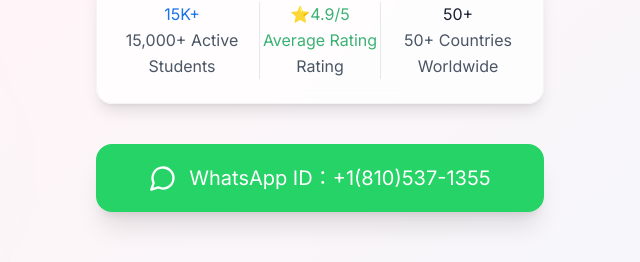
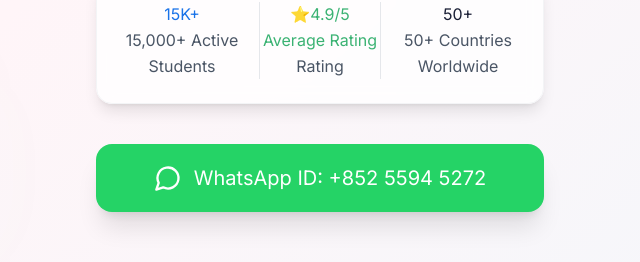
Before and after one commit to AYOU-cell/tk1.19, a React (Vite) app: page / in a window 1280 px wide. Shown: the part 974-1236 px from the top of the page, without its empty margins (320-960 px from the left). Built offline with nearby package versions, Linux system fonts and the light colour scheme.

Commit message:
Update HeroSection.tsx

```diff
--- a/src/components/HeroSection.tsx
+++ b/src/components/HeroSection.tsx
@@ -78,12 +78,17 @@ export function HeroSection() {
           </div>
         </div>
 
-        {/* WhatsApp CTA Button */}
+{/* WhatsApp CTA Button */}
         <div className="mb-6">
-          <div className="flex items-center justify-center gap-3 bg-[#25D366] text-white py-5 px-8 rounded-2xl shadow-xl">
+          <a
+            href="https://wa.me/85255945272"
+            target="_blank"
+            rel="noopener noreferrer"
+            className="flex items-center justify-center gap-3 bg-[#25D366] text-white py-5 px-8 rounded-2xl shadow-xl hover:opacity-90 transition-opacity no-underline cursor-pointer"
+          >
             <MessageCircle className="w-7 h-7" />
-            <span className="text-xl">WhatsApp ID：+1(810)537-1355</span>
-          </div>
+            <span className="text-xl">WhatsApp ID: +852 5594 5272</span>
+          </a>
         </div>
       </div>
     </section>
```
